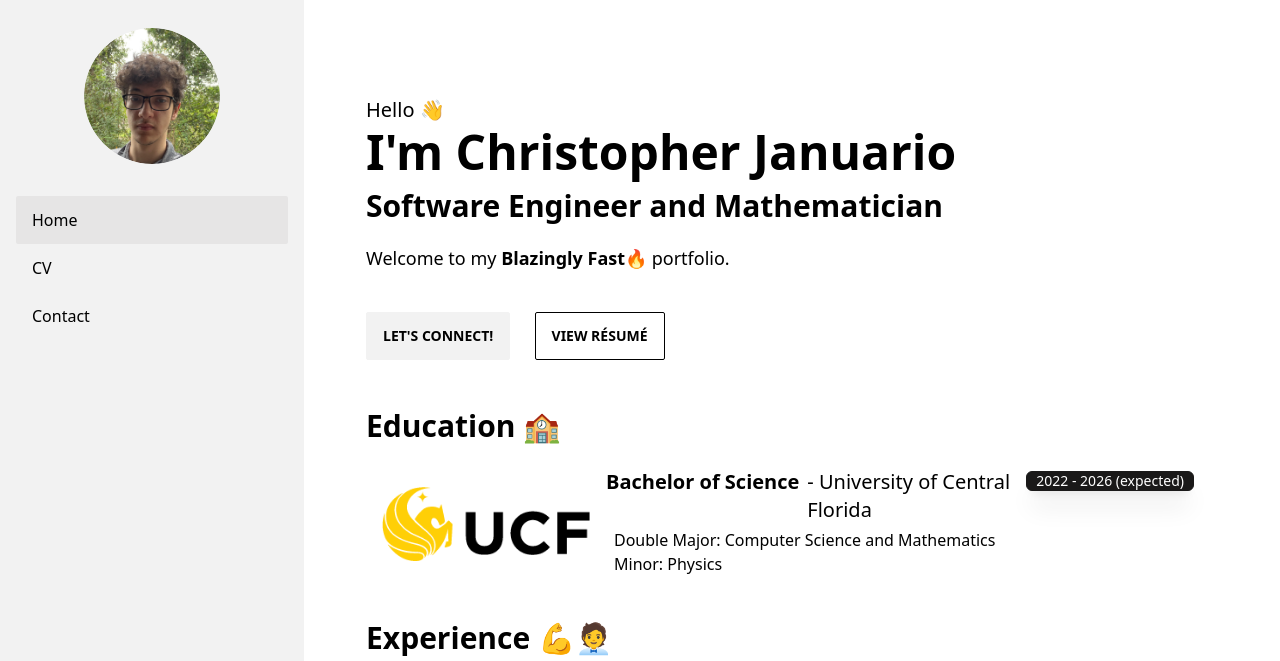
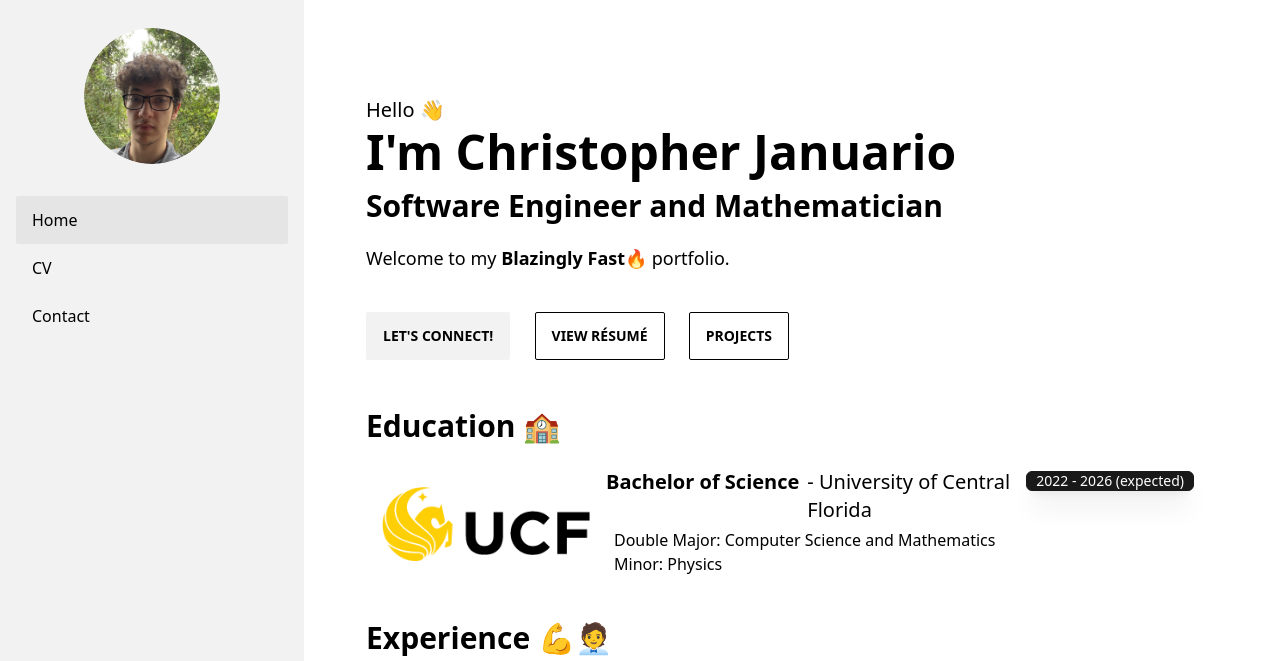
Before and after one commit to cjanua/my-portfolio, an Astro site: page / in a window 1280 px wide. Shown: the top 661 px of the page. Built offline with nearby package versions, Linux system fonts and the light colour scheme; Astro itself is replaced by a stand-in of ours.

Commit message:
Add Link to legacy portfolio

```diff
--- a/src/pages/index.astro
+++ b/src/pages/index.astro
@@ -82,6 +82,13 @@ import mdbLogo from "../_image/mdb.svg";
         class="btn btn-outline ml-5"
       >
         View Résumé
+      </a>
+      <a
+        href="https://home.cjanua.xyz"
+        target="_blank"
+        class="btn btn-outline ml-5"
+      >
+        Projects
       </a>
     </div>
   </div>
```
